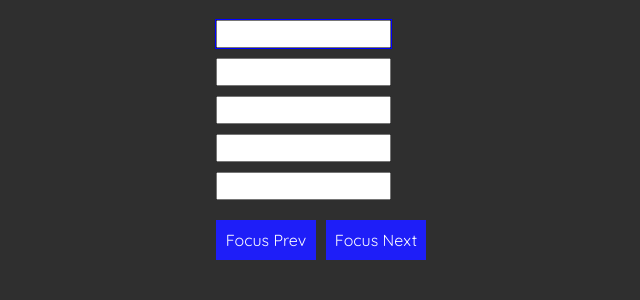
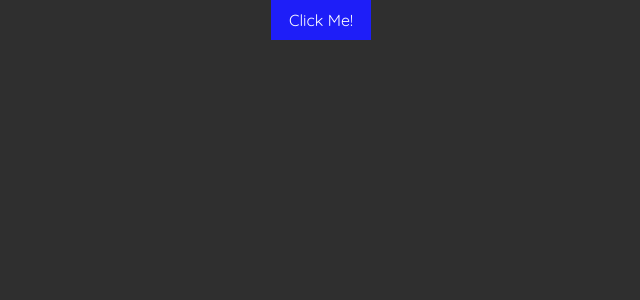
Before and after one commit to hac1yev/react-code-challenges, a React app: page / in a window 1280 px wide. Shown: the top 300 px of the page, without its empty margins (319-959 px from the left). Built offline with nearby package versions, Linux system fonts and the light colour scheme; the HTML template or start-up script is replaced by a standard one.

Commit message:
throttle

```diff
--- a/src/App.jsx
+++ b/src/App.jsx
@@ -29,7 +29,7 @@
 // import SpaceXLaunches from "./components/SpaceXLaunches";
 // import ScrollTracker from "./components/ScrollTracker";
 // import SearchItem from "./components/DebounceThrottling/SearchItem";
-// import ClickButton from "./components/DebounceThrottling/ClickButton";
+import ClickButton from "./components/DebounceThrottling/ClickButton";
 // import ScrollWindow from "./components/DebounceThrottling/ScrollWindow";
 // import MemoryGame from "./components/MemoryGame/MemoryGame";
 // import GraphQLWrapper from "./components/GraphQL/GraphQLWrapper";
@@ -41,8 +41,7 @@
 // import SearchParams from "./components/SeachParams/SearchParams";
 // const HOCGetAllCoins = GetAllCoins(SearchParams);
 // import XSS from "./components/XSS/XssExample";
-
-import CustomFocus from "./components/CustomFocus/CustomFocus";
+// import CustomFocus from "./components/CustomFocus/CustomFocus";
 
 
 function App() {
@@ -80,7 +79,7 @@ function App() {
       {/* <SpaceXLaunches /> */}
       {/* <ScrollTracker /> */}
       {/* <SearchItem /> */}
-      {/* <ClickButton /> */}
+      <ClickButton />
       {/* <ScrollWindow /> */}
       {/* <HOCGetAllCoins /> */}
       {/* <MemoryGame /> */}
@@ -90,7 +89,7 @@ function App() {
       {/* <QuizApp /> */}
       {/* <GraphQLWrapper /> */}
       {/* <XSS /> */}
-      <CustomFocus />
+      {/* <CustomFocus /> */}
     </div>
   )
 }
--- a/src/components/DebounceThrottling/ClickButton.jsx
+++ b/src/components/DebounceThrottling/ClickButton.jsx
@@ -1,13 +1,15 @@
+import { useRef } from "react";
 
 const ClickButton = () => {
-    let throttle;
+    const throttleRef = useRef(false);
 
     const handleClick = () => {
-        if(!throttle) {
-            throttle = true;
+        if (!throttleRef.current) {
+            throttleRef.current = true;
+            console.log("Hello");
+
             setTimeout(() => {
-                console.log("Hello");
-                throttle = false;
+                throttleRef.current = false;
             }, 1000);
         }
     };
```
